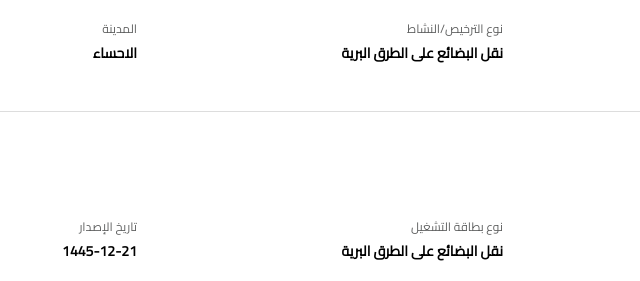
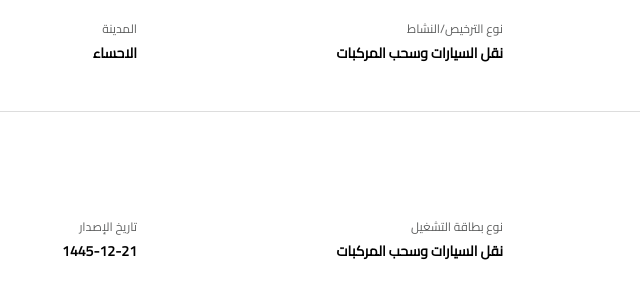
Before and after one commit to naql-sa-s-com/1493TDA, a plain HTML site: page index.html in a window 1280 px wide. Shown: the part 395-676 px from the top of the page, 320-960 px from the left. Drawn offline with Linux system fonts and the light colour scheme.

Commit message:
Update index.html

```diff
--- a/index.html
+++ b/index.html
@@ -32,7 +32,7 @@
                     </div>
                     <div>
                         <div class="text">نوع الترخيص/النشاط</div>
-                        <div class="last"> نقل البضائع على الطرق البرية</div>
+                        <div class="last"> نقل السيارات وسحب المركبات </div>
                     </div>
                     <div>
                         <div class="text">المدينة</div>
@@ -49,7 +49,7 @@
                     </div>
                     <div>
                         <div class="text">نوع بطاقة التشغيل</div>
-                        <div class="last"> نقل البضائع على الطرق البرية</div>
+                        <div class="last"> نقل السيارات وسحب المركبات </div>
                     </div>
                     <div>
                         <div class="text">تاريخ الإصدار</div>
```
